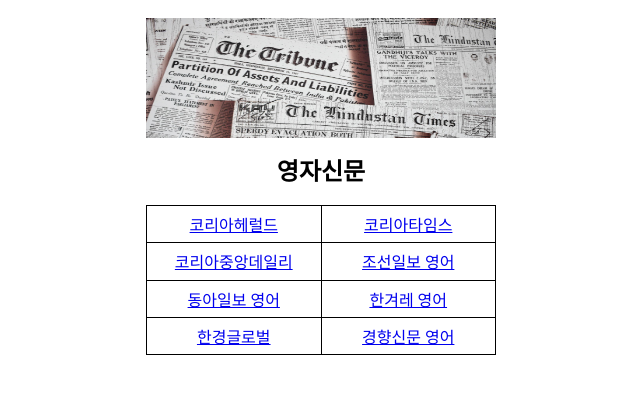
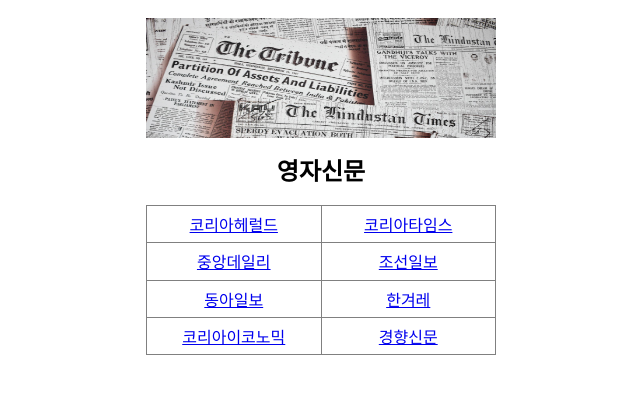
Before and after one commit to aiplushub/seikatsu, a plain HTML site: page sub/ennews.html in a window 1280 px wide. Shown: the whole page, without its empty margins (319-959 px from the left). Drawn offline with nearby package versions, Linux system fonts and the light colour scheme.

Commit message:
Update ennews.html

```diff
--- a/sub/ennews.html
+++ b/sub/ennews.html
@@ -3,11 +3,11 @@
 <head>
 <meta charset="UTF-8">
 <meta name="viewport" content="width=device-width, initial-scale=1">
-<title>Seikatsu Info Page</title>
+<title>영자신문목록</title>
 <script src="https://ajax.googleapis.com/ajax/libs/jquery/3.3.1/jquery.min.js"></script>
 <style>
     table, th, td {
-  border: 1px solid black;
+  border: 1px solid gray;
   border-collapse: collapse;
 }
 </style>
@@ -31,21 +31,21 @@
 </TR>
 <TR>
     <TD WIDTH="175" align="CENTER">
-    <a href="https://koreajoongangdaily.joins.com/" target="_blank">코리아중앙데일리</a></TD>
+    <a href="https://koreajoongangdaily.joins.com/" target="_blank">중앙데일리</a></TD>
     <TD WIDTH="175" align="CENTER">
-    <a href="https://english.chosun.com/" target="_blank" >조선일보 영어</a></TD>
+    <a href="https://english.chosun.com/" target="_blank" >조선일보</a></TD>
 </TR>
 <TR>
     <TD WIDTH="175" align="CENTER">
-    <a href="https://www.donga.com/en" target="_blank" >동아일보 영어</a></TD>
+    <a href="https://www.donga.com/en" target="_blank" >동아일보</a></TD>
     <TD WIDTH="175" align="CENTER">
-    <a href="https://english.hani.co.kr/" target="_blank" >한겨레 영어</a></TD>
+    <a href="https://english.hani.co.kr/" target="_blank" >한겨레</a></TD>
 </TR>
 <TR>
     <TD WIDTH="175" align="CENTER">
-    <a href="https://www.kedglobal.com/" target="_blank" >한경글로벌</a></TD>
+    <a href="https://www.kedglobal.com/" target="_blank" >코리아이코노믹</a></TD>
     <TD WIDTH="175" align="CENTER">
-    <a href="https://m.khan.co.kr/english/articles" target="_blank" >경향신문 영어</a></TD>
+    <a href="https://m.khan.co.kr/english/articles" target="_blank" >경향신문</a></TD>
 </TR>
 </TABLE>
 </DIV>
```
